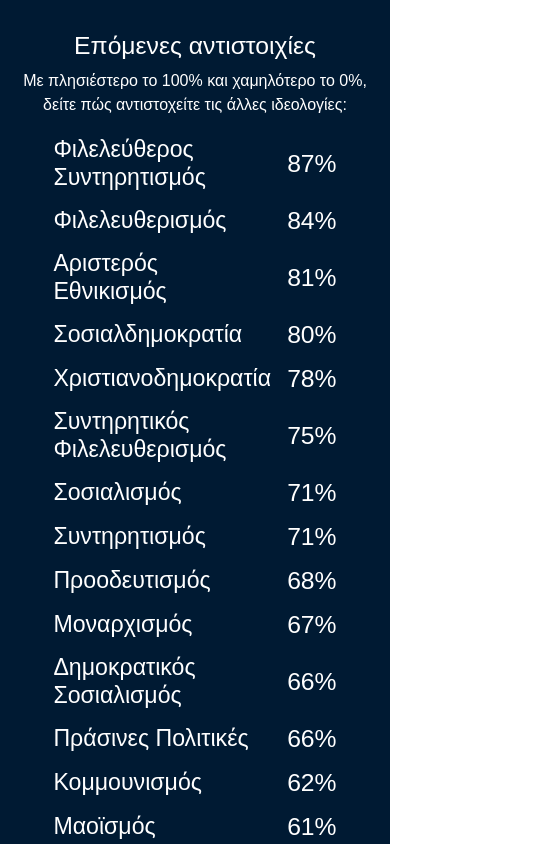
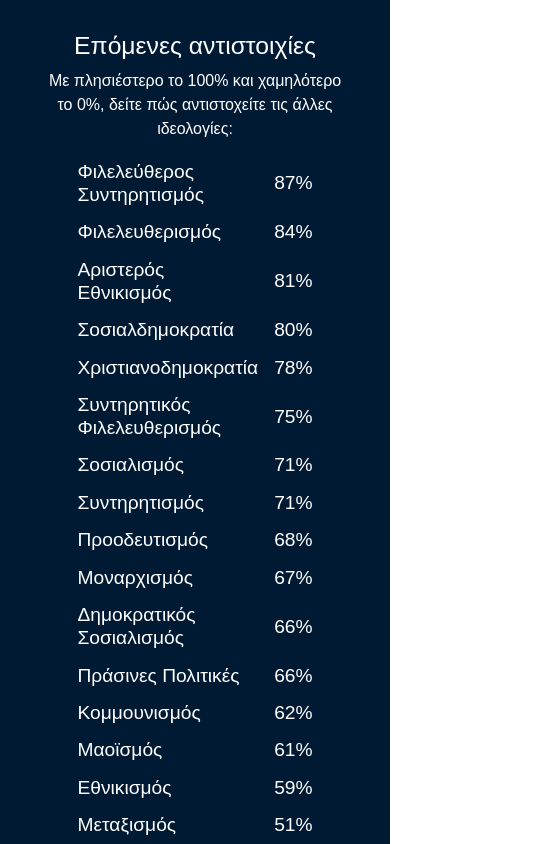
Before and after one commit to PoliVerse/GreekValues, a React (Create React App) app: page /results in a window 390 px wide. Shown: the part 1060-1904 px from the top of the page, 541 px wide, since content can reach past the window. Built offline with nearby package versions, Linux system fonts and the light colour scheme; a web font is replaced by a local one.

Commit message:
Improved mobile design in 'Results' page

```diff
--- a/src/pages/Results/Results.css
+++ b/src/pages/Results/Results.css
@@ -144,6 +144,10 @@
 }
 
 @media screen and (max-width: 768px) {
+    .results {
+        overflow: hidden;
+    }
+
     .party-image {
         width: 15%;
         height: 15%;
@@ -166,6 +170,10 @@
         font-size: 1.2em !important;
     }
 
+    .ideology > *, .party > * {
+        font-size: 1.2em !important;
+    }
+
     .results-btn {
         width: 40% !important;
     }
```
